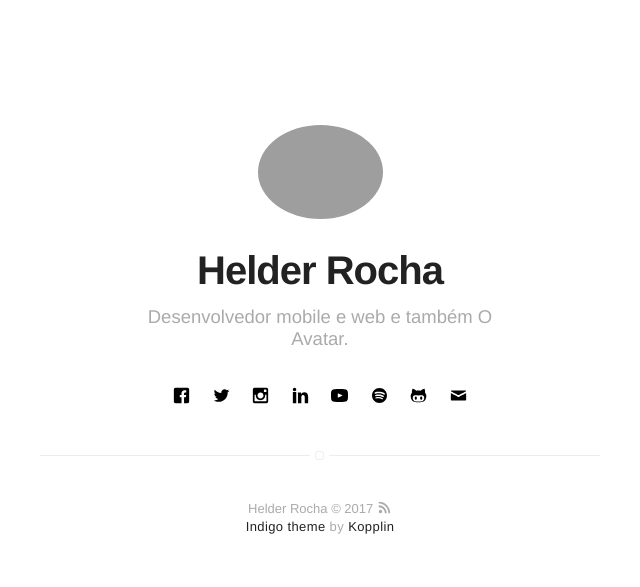
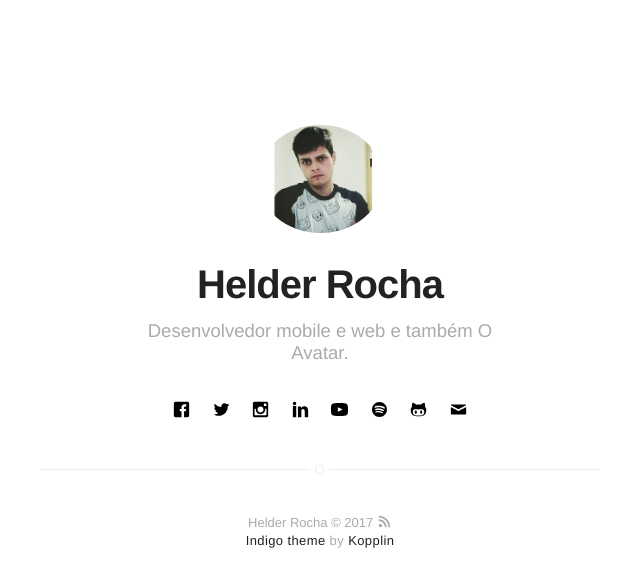
Before and after one commit to hdrrocha/hdrrocha.github.io, a Jekyll site: the page built from index.html, in a window 1280 px wide. Shown: the top 587 px of the page, without its empty margins (320-960 px from the left). Built offline with Jekyll 4.4.1, drawn with Linux system fonts in a browser that asks for light colours.

Commit message:
Update _config.yml
Alteração do tipo de imagem

```diff
--- a/_config.yml
+++ b/_config.yml
@@ -9,7 +9,7 @@ description: A blog about technology and stuff related
 # if it's an external image, update below for true
 # better with square images
 external-image: false
-picture: assets/images/helder.jpg
+picture: assets/images/helder.png
 
 url: https://hdrrocha.github.io
 # your url: http://USERNAME.github.io
```
